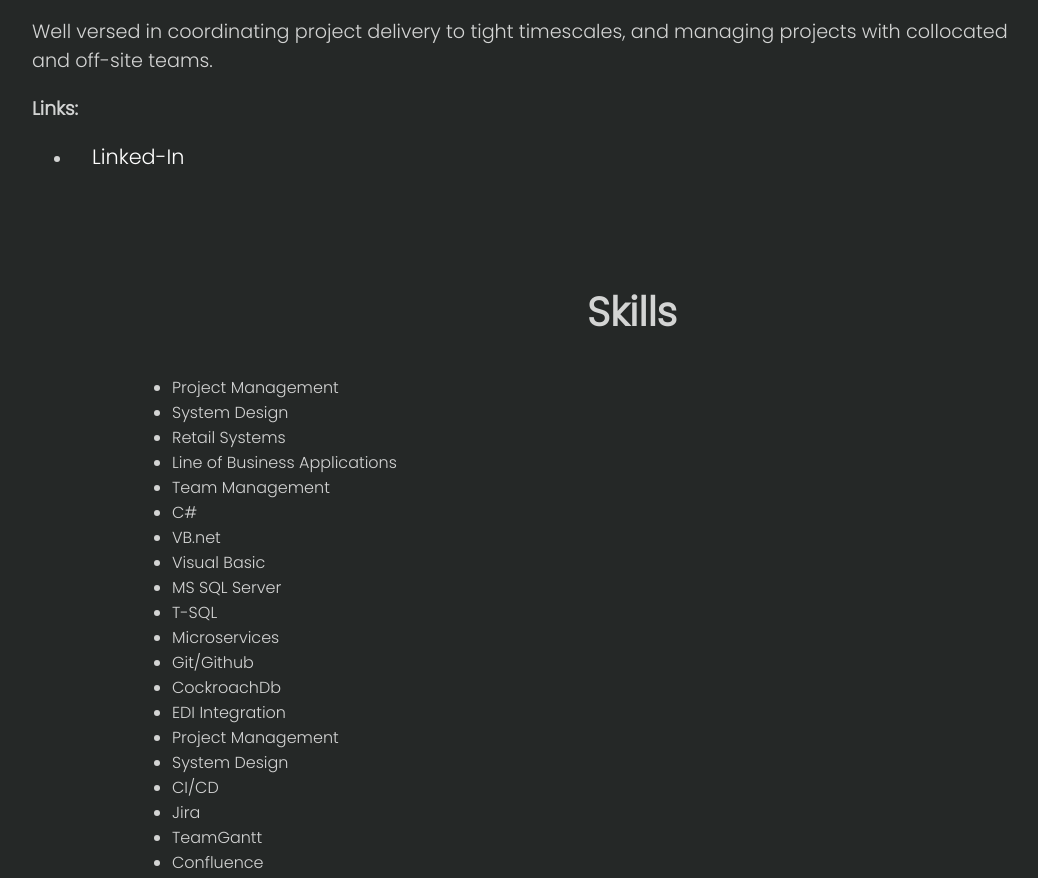
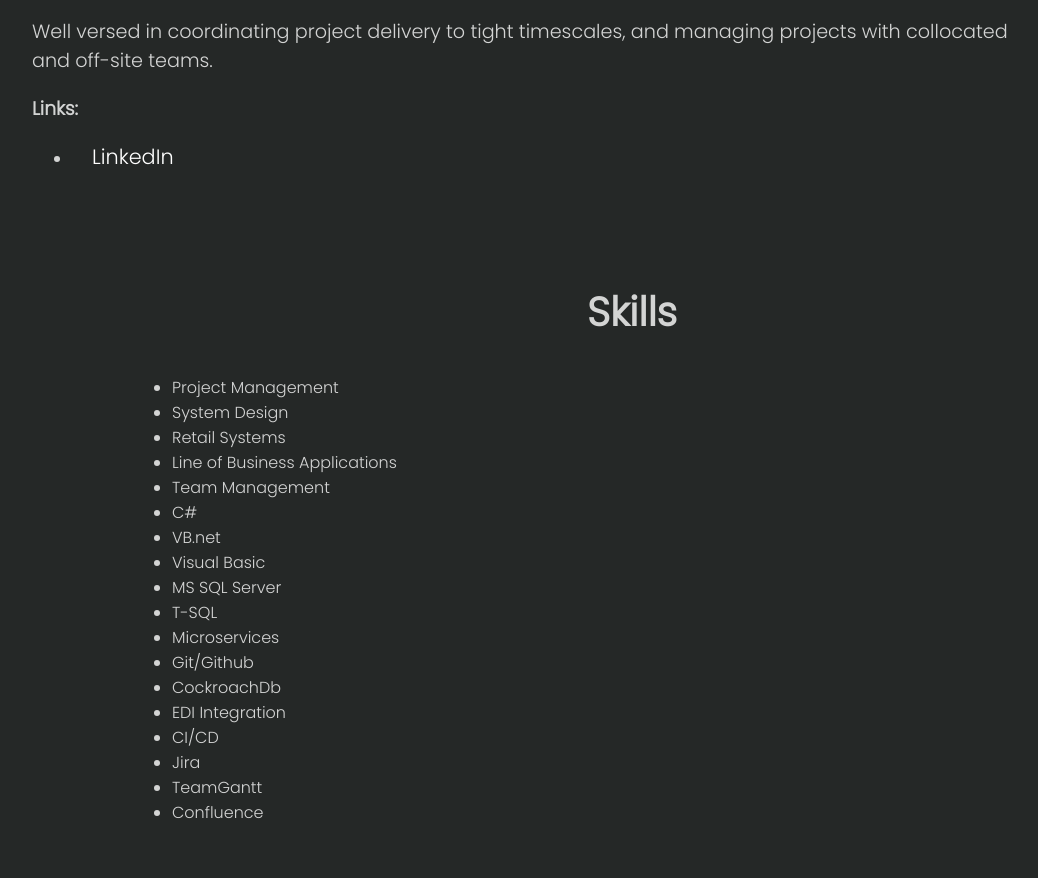
Before and after one commit to mahowling/personal-site, a plain HTML site: page index.html in a window 1280 px wide. Shown: the part 508-1386 px from the top of the page, without its empty margins (108-1146 px from the left). Drawn offline with Linux system fonts and the light colour scheme.

Commit message:
Fixed duplication

```diff
--- a/index.html
+++ b/index.html
@@ -25,7 +25,7 @@
               <h3>Links:</h3>
               <ul>
                   <li>
-                    <a href="https://www.linkedin.com/in/mahowling" target="_blank">Linked-In</a>
+                    <a href="https://www.linkedin.com/in/mahowling" target="_blank">LinkedIn</a>
                   </li>
               </ul>
             </article>
@@ -48,8 +48,6 @@
                     <li>Git/Github</li>
                     <li>CockroachDb</li>
                     <li>EDI Integration</li>
-                    <li>Project Management</li>
-                    <li>System Design</li>
                     <li>CI/CD</li>
                     <li>Jira</li>
                     <li>TeamGantt</li>
```
